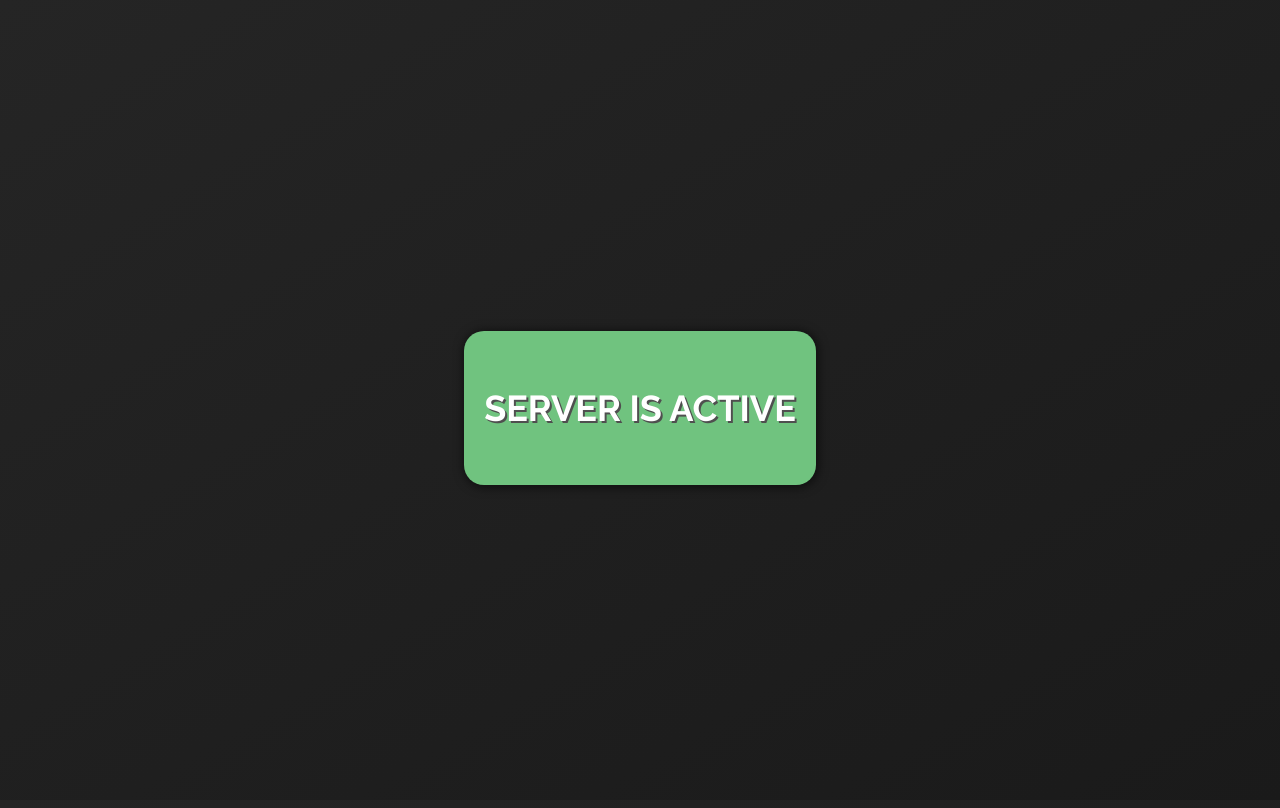
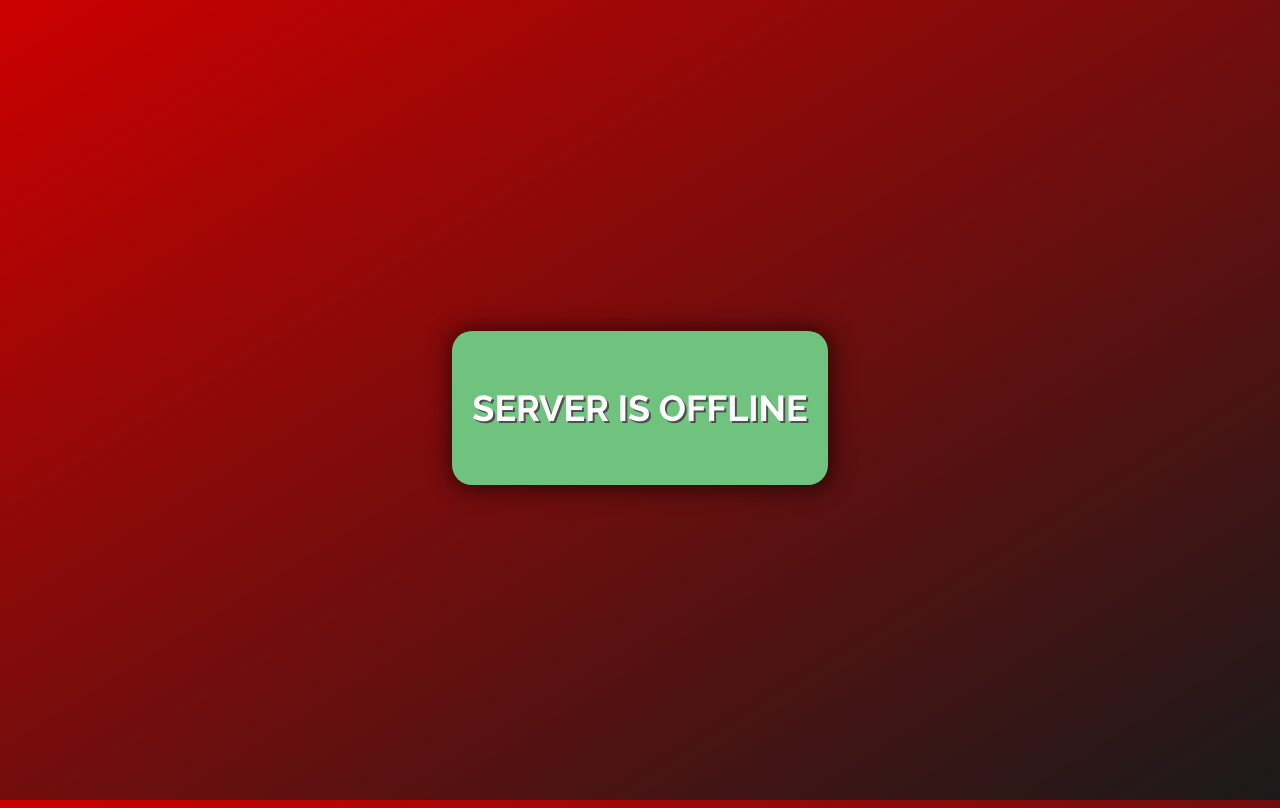
Before and after one commit to MemkoCZ/kistudiostatus.github.io, a plain HTML site: page index.html in a window 1280 px wide. Drawn offline with Linux system fonts and the light colour scheme.

Commit message:
Update index.html

```diff
--- a/index.html
+++ b/index.html
@@ -10,7 +10,7 @@
       }
 
       body {
-        background: linear-gradient(to bottom right, #252525, #1a1a1a);
+        background: linear-gradient(to bottom right, #cc0000, #1a1a1a);
         display: flex;
         justify-content: center;
         align-items: center;
@@ -24,7 +24,7 @@
         font-family: 'Raleway', sans-serif;
         font-weight: 700;
         background-color: #70C37F;
-        box-shadow: 1px 1px 10px 2px rgba(0, 0, 0, 0.5);
+        box-shadow: 1px 1px 20px 5px rgba(0, 0, 0, 0.5);
       }
 
       .frame p {
@@ -36,7 +36,7 @@
   </head>
   <body>
     <div class="frame">
-      <p>SERVER IS ACTIVE</p>
+      <p>SERVER IS OFFLINE</p>
     </div>
   </body>
 </html>
```
